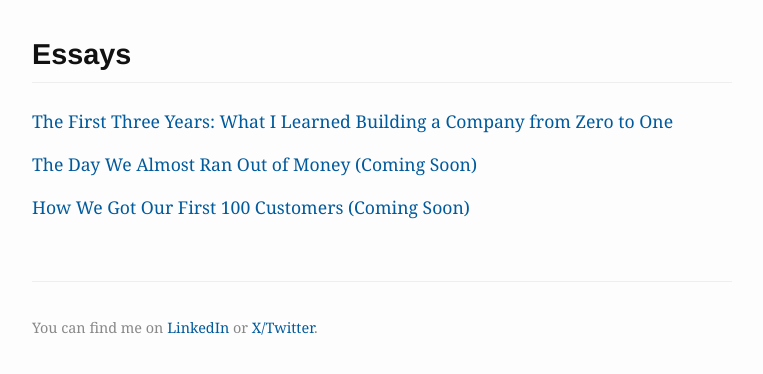
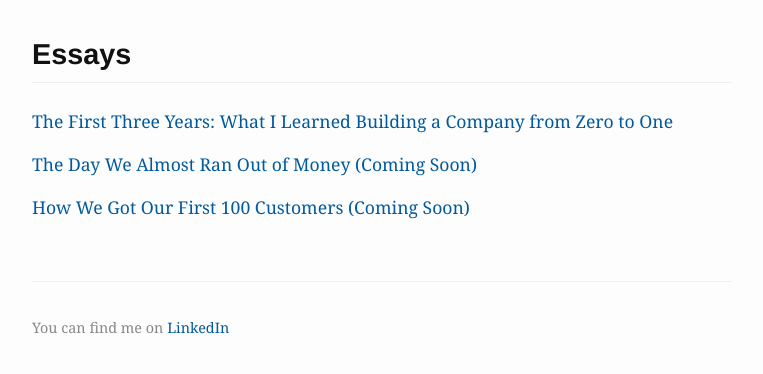
Before and after one commit to hemanuphal/hemantphalak-website, a plain HTML site: page index.html in a window 1280 px wide. Shown: the part 152-526 px from the top of the page, without its empty margins (258-1021 px from the left). Drawn offline with Linux system fonts and the light colour scheme.

Commit message:
change linkedin handle_mainpage

```diff
--- a/index.html
+++ b/index.html
@@ -31,7 +31,7 @@
     </main>
 
     <footer>
-        <p>You can find me on <a href="https://www.linkedin.com/in/your-profile/" target="_blank">LinkedIn</a> or <a href="https://twitter.com/your-handle" target="_blank">X/Twitter</a>.</p>
+        <p>You can find me on <a href="https://www.linkedin.com/in/hemantphalak" target="_blank">LinkedIn</p>
     </footer>
 </body>
 </html>
```
